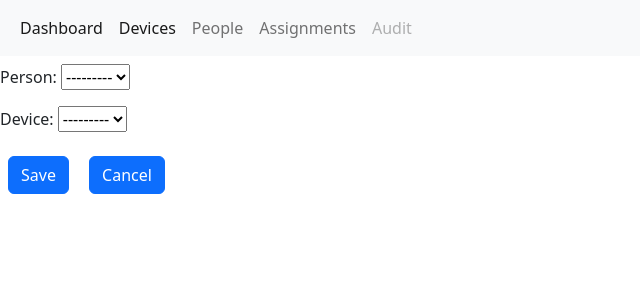
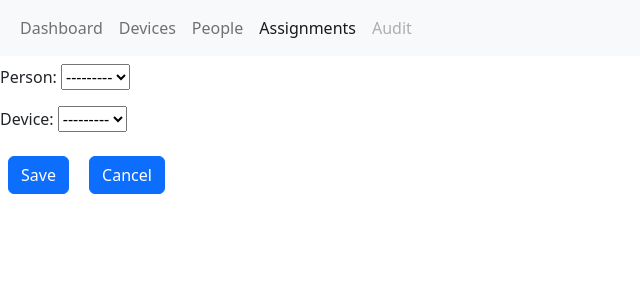
Before and after one commit to matthttam/inventory, a Django app: page /assignments/new/ in a window 1280 px wide. Shown: the top 300 px of the page, without its empty margins (0-640 px from the left). Run offline with Django 4.2, Linux system fonts and the light colour scheme; data that the repository does not hold is empty.

Commit message:
Fix active tab for dashboard

```diff
--- a/inventory/dashboard/templates/dashboard/dashboard_nav.html
+++ b/inventory/dashboard/templates/dashboard/dashboard_nav.html
@@ -3,16 +3,16 @@
         <div class="collapse navbar-collapse" id="navbarNav">
             <ul class="navbar-nav">
                 <li class="nav-item">
-                    <a class="nav-link active" aria-current="page" href="{% url "dashboard:index" %}">Dashboard</a>
+                    <a class="nav-link {% if request.resolver_match.namespace == "dashboard" %}active{% endif %}" aria-current="page" href="{% url "dashboard:index" %}">Dashboard</a>
                 </li>
                 <li class="nav-item">
-                    <a class="nav-link active" aria-current="page" href="{% url "devices:index" %}">Devices</a>
+                    <a class="nav-link {% if request.resolver_match.namespace == "devices" %}active{% endif %}" aria-current="page" href="{% url "devices:index" %}">Devices</a>
                 </li>
                 <li class="nav-item">
-                    <a class="nav-link" href="{% url "people:index" %}">People</a>
+                    <a class="nav-link {% if request.resolver_match.namespace == "people" %}active{% endif %}" aria-current="page" href="{% url "people:index" %}">People</a>
                 </li>
                 <li class="nav-item">
-                    <a class="nav-link" href="{% url "assignments:index" %}">Assignments</a>
+                    <a class="nav-link {% if request.resolver_match.namespace == "assignments" %}active{% endif %}" aria-current="page" href="{% url "assignments:index" %}">Assignments</a>
                 </li>
                 <li class="nav-item">
                     <a class="nav-link disabled">Audit</a>
```
